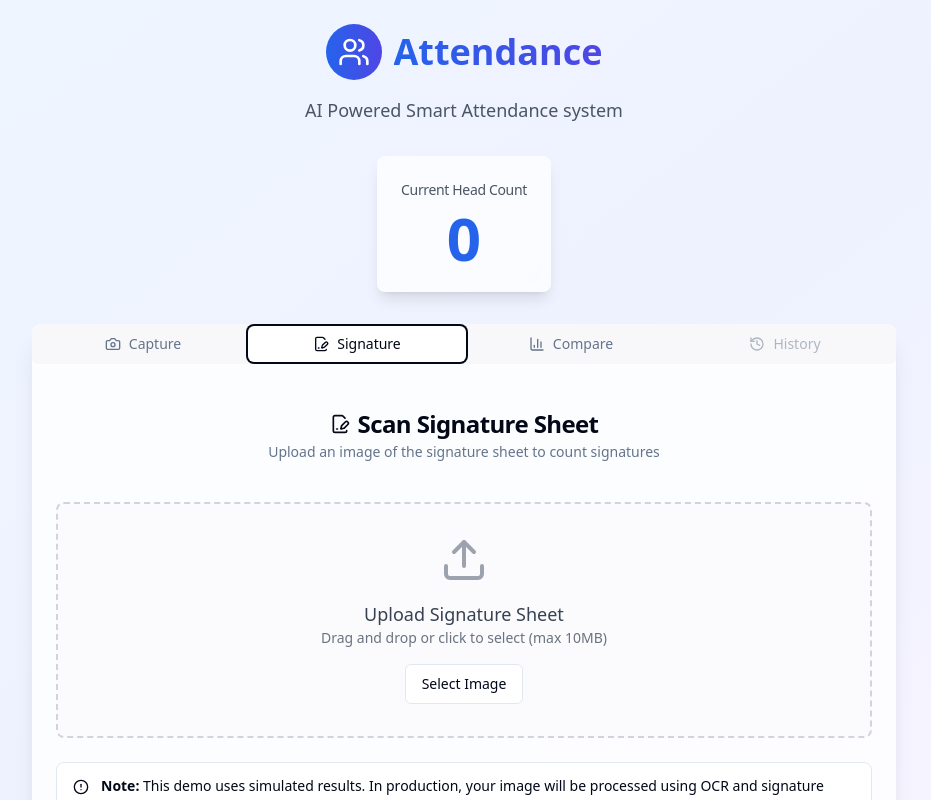
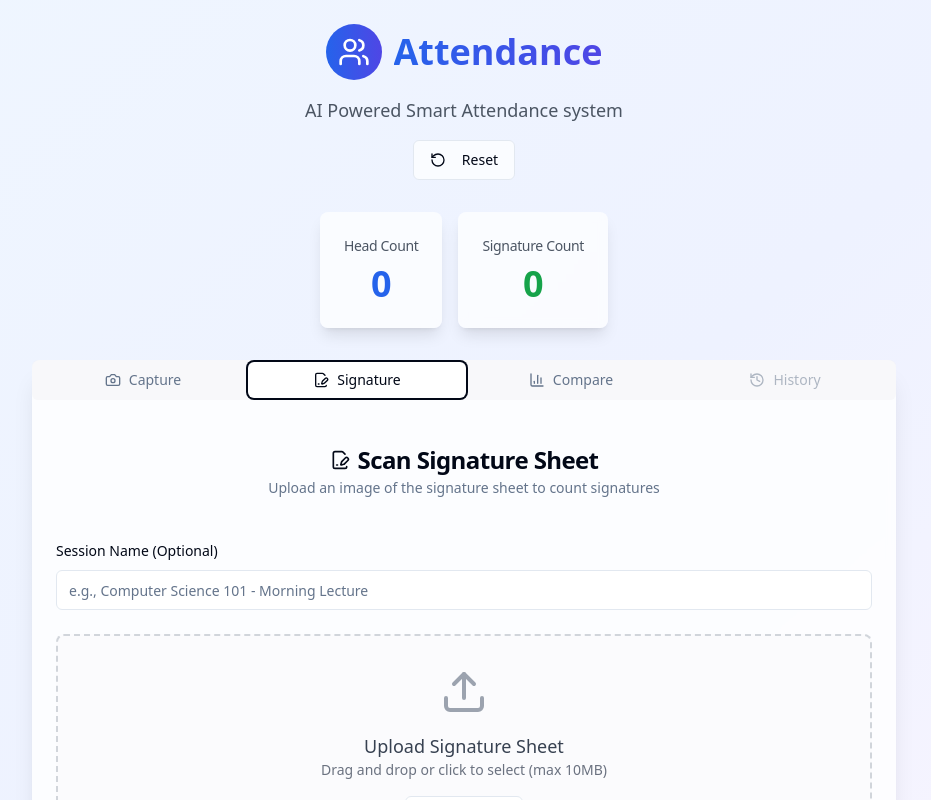
Before and after one commit to shampavi1/hall-vision-count, a React (Vite) app: page / in a window 1280 px wide. Both pictures are taken after a click on the tab "Signature". Shown: the top 800 px of the page, without its empty margins (176-1107 px from the left). Built offline with nearby package versions, Linux system fonts and the light colour scheme.

Commit message:
feat: Implement session name and counts
-   Added session name display to Capture, Signature, and Compare tabs.
-   Show head count and signature count after processing.
-   Display match status and mismatch count with color-coded accuracy in Compare tab.

```diff
--- a/src/components/AttendanceComparison.tsx
+++ b/src/components/AttendanceComparison.tsx
@@ -3,15 +3,19 @@ import { CheckCircle, XCircle, Users, FileSignature, Shield } from "lucide-react
 import { Button } from "../components/ui/button";
 import { Card, CardContent, CardHeader, CardTitle } from "../components/ui/card";
 import { Badge } from "../components/ui/badge";
+import { Input } from "../components/ui/input";
+import { Label } from "../components/ui/label";
 import { CountResult } from "../pages/Index";
 
 interface AttendanceComparisonProps {
   result: CountResult | null;
   onStoreRecord: () => void;
   isLoggedIn: boolean;
+  sessionName: string;
+  onSessionNameChange: (name: string) => void;
 }
 
-const AttendanceComparison = ({ result, onStoreRecord, isLoggedIn }: AttendanceComparisonProps) => {
+const AttendanceComparison = ({ result, onStoreRecord, isLoggedIn, sessionName, onSessionNameChange }: AttendanceComparisonProps) => {
   if (!result || result.signatureCount === undefined) {
     return (
       <div className="text-center py-12">
@@ -24,6 +28,20 @@ const AttendanceComparison = ({ result, onStoreRecord, isLoggedIn }: AttendanceC
 
   const isMatched = result.isMatched;
   const difference = Math.abs(result.headCount - result.signatureCount!);
+  const accuracy = isMatched ? 100 : Math.max(0, 100 - (difference / Math.max(result.headCount, result.signatureCount!) * 100));
+
+  // Color coding based on accuracy
+  const getAccuracyColor = (acc: number) => {
+    if (acc >= 95) return "text-green-600";
+    if (acc >= 80) return "text-yellow-600";
+    return "text-red-600";
+  };
+
+  const getAccuracyBg = (acc: number) => {
+    if (acc >= 95) return "bg-green-50 border-green-200";
+    if (acc >= 80) return "bg-yellow-50 border-yellow-200";
+    return "bg-red-50 border-red-200";
+  };
 
   return (
     <div className="space-y-6">
@@ -39,6 +57,17 @@ const AttendanceComparison = ({ result, onStoreRecord, isLoggedIn }: AttendanceC
       </CardHeader>
 
       <CardContent className="space-y-6">
+        {/* Session Name Input */}
+        <div className="space-y-2">
+          <Label htmlFor="session-name-comparison">Session Name (Optional)</Label>
+          <Input
+            id="session-name-comparison"
+            placeholder="e.g., Computer Science 101 - Morning Lecture"
+            value={sessionName}
+            onChange={(e) => onSessionNameChange(e.target.value)}
+          />
+        </div>
+
         {/* Comparison Results */}
         <div className="grid grid-cols-1 md:grid-cols-2 gap-4">
           <Card className="bg-blue-50 border-blue-200">
@@ -57,6 +86,16 @@ const AttendanceComparison = ({ result, onStoreRecord, isLoggedIn }: AttendanceC
             </CardContent>
           </Card>
         </div>
+
+        {/* Accuracy Display */}
+        <Card className={getAccuracyBg(accuracy)}>
+          <CardContent className="pt-6 text-center">
+            <div className={`text-4xl font-bold ${getAccuracyColor(accuracy)} mb-2`}>
+              {accuracy.toFixed(1)}%
+            </div>
+            <div className="text-sm text-gray-600">Accuracy</div>
+          </CardContent>
+        </Card>
 
         {/* Match Status */}
         <Card className={`${isMatched ? 'bg-green-50 border-green-200' : 'bg-red-50 border-red-200'}`}>
@@ -77,11 +116,11 @@ const AttendanceComparison = ({ result, onStoreRecord, isLoggedIn }: AttendanceC
                 <XCircle className="h-12 w-12 text-red-600 mx-auto" />
                 <h3 className="text-lg font-semibold text-red-800">Attendance Mismatch</h3>
                 <p className="text-red-700">
-                  {difference} {difference === 1 ? 'person' : 'people'} difference detected.
+                  <span className="font-bold text-xl">{difference}</span> {difference === 1 ? 'person' : 'people'} difference detected.
                   Please verify attendance manually.
                 </p>
                 <Badge className="bg-red-600 text-white">
-                  ⚠ Mismatch
+                  ⚠ {difference} Mismatch{difference !== 1 ? 'es' : ''}
                 </Badge>
               </div>
             )}
--- a/src/components/CameraCapture.tsx
+++ b/src/components/CameraCapture.tsx
@@ -11,12 +11,13 @@ import { toast } from "sonner";
 
 interface CameraCaptureProps {
   onCountComplete: (result: CountResult) => void;
+  sessionName: string;
+  onSessionNameChange: (name: string) => void;
 }
 
-const CameraCapture = ({ onCountComplete }: CameraCaptureProps) => {
+const CameraCapture = ({ onCountComplete, sessionName, onSessionNameChange }: CameraCaptureProps) => {
   const [selectedImage, setSelectedImage] = useState<string | null>(null);
   const [isProcessing, setIsProcessing] = useState(false);
-  const [sessionName, setSessionName] = useState("");
   const fileInputRef = useRef<HTMLInputElement>(null);
 
   const handleImageSelect = (event: React.ChangeEvent<HTMLInputElement>) => {
@@ -56,7 +57,6 @@ const CameraCapture = ({ onCountComplete }: CameraCaptureProps) => {
 
     // Reset form
     setSelectedImage(null);
-    setSessionName("");
     if (fileInputRef.current) {
       fileInputRef.current.value = "";
     }
@@ -84,7 +84,7 @@ const CameraCapture = ({ onCountComplete }: CameraCaptureProps) => {
             id="session-name"
             placeholder="e.g., Computer Science 101 - Morning Lecture"
             value={sessionName}
-            onChange={(e) => setSessionName(e.target.value)}
+            onChange={(e) => onSessionNameChange(e.target.value)}
           />
         </div>
 
--- a/src/components/SignatureScanner.tsx
+++ b/src/components/SignatureScanner.tsx
@@ -3,14 +3,18 @@ import { useState, useRef } from "react";
 import { FileSignature, Upload, Loader2, AlertCircle } from "lucide-react";
 import { Button } from "../components/ui/button";
 import { Card, CardContent, CardDescription, CardHeader, CardTitle } from "../components/ui/card";
+import { Input } from "../components/ui/input";
+import { Label } from "../components/ui/label";
 import { Alert, AlertDescription } from "../components/ui/alert";
 import { toast } from "sonner";
 
 interface SignatureScannerProps {
   onSignatureScanned: (result: { count: number; imageUrl: string }) => void;
+  sessionName: string;
+  onSessionNameChange: (name: string) => void;
 }
 
-const SignatureScanner = ({ onSignatureScanned }: SignatureScannerProps) => {
+const SignatureScanner = ({ onSignatureScanned, sessionName, onSessionNameChange }: SignatureScannerProps) => {
   const [selectedImage, setSelectedImage] = useState<string | null>(null);
   const [isProcessing, setIsProcessing] = useState(false);
   const fileInputRef = useRef<HTMLInputElement>(null);
@@ -64,6 +68,17 @@ const SignatureScanner = ({ onSignatureScanned }: SignatureScannerProps) => {
       </CardHeader>
 
       <CardContent className="space-y-6">
+        {/* Session Name Input */}
+        <div className="space-y-2">
+          <Label htmlFor="session-name-signature">Session Name (Optional)</Label>
+          <Input
+            id="session-name-signature"
+            placeholder="e.g., Computer Science 101 - Morning Lecture"
+            value={sessionName}
+            onChange={(e) => onSessionNameChange(e.target.value)}
+          />
+        </div>
+
         {/* Image Upload Area */}
         <div className="space-y-4">
           <div className="border-2 border-dashed border-gray-300 rounded-lg p-8 text-center bg-gray-50/50 hover:bg-gray-50 transition-colors">
--- a/src/pages/Index.tsx
+++ b/src/pages/Index.tsx
@@ -1,6 +1,6 @@
 
 import { useState } from "react";
-import { Camera, History, BarChart3, Users, FileSignature } from "lucide-react";
+import { Camera, History, BarChart3, Users, FileSignature, RotateCcw } from "lucide-react";
 import CameraCapture from "../components/CameraCapture";
 import SignatureScanner from "../components/SignatureScanner";
 import AttendanceComparison from "../components/AttendanceComparison";
@@ -28,10 +28,12 @@ const Index = () => {
   const [signatureResult, setSignatureResult] = useState<{ count: number; imageUrl: string } | null>(null);
   const [isLoggedIn, setIsLoggedIn] = useState(false);
   const [showLogin, setShowLogin] = useState(false);
+  const [sessionName, setSessionName] = useState("");
 
   const handleNewCount = (result: CountResult) => {
-    setCountResults(prev => [result, ...prev]);
-    setCurrentResult(result);
+    const resultWithSession = { ...result, sessionName: sessionName || undefined };
+    setCountResults(prev => [resultWithSession, ...prev]);
+    setCurrentResult(resultWithSession);
   };
 
   const handleSignatureScanned = (result: { count: number; imageUrl: string }) => {
@@ -48,6 +50,13 @@ const Index = () => {
       setCurrentResult(updatedResult);
       setActiveTab("comparison");
     }
+  };
+
+  const handleReset = () => {
+    setCurrentResult(null);
+    setSignatureResult(null);
+    setSessionName("");
+    setActiveTab("capture");
   };
 
   const handleStoreRecord = () => {
@@ -102,17 +111,40 @@ const Index = () => {
           <p className="text-lg text-gray-600 max-w-2xl mx-auto">
             AI Powered Smart Attendance system
           </p>
+
+          {/* Reset Button */}
+          <div className="mt-4">
+            <Button
+              onClick={handleReset}
+              variant="outline"
+              className="bg-white/70 backdrop-blur-sm"
+            >
+              <RotateCcw className="h-4 w-4 mr-2" />
+              Reset
+            </Button>
+          </div>
         </div>
 
-        {/* Head Count Display */}
-        <div className="flex justify-center mb-8">
+        {/* Head Count and Signature Count Display */}
+        <div className="flex justify-center gap-4 mb-8">
           <Card className="bg-white/70 backdrop-blur-sm border-0 shadow-lg">
             <CardHeader className="pb-2">
-              <CardTitle className="text-sm font-medium text-gray-600 text-center">Current Head Count</CardTitle>
+              <CardTitle className="text-sm font-medium text-gray-600 text-center">Head Count</CardTitle>
             </CardHeader>
             <CardContent>
-              <div className="text-6xl font-bold text-blue-600 text-center">
+              <div className="text-4xl font-bold text-blue-600 text-center">
                 {currentResult?.headCount || 0}
+              </div>
+            </CardContent>
+          </Card>
+
+          <Card className="bg-white/70 backdrop-blur-sm border-0 shadow-lg">
+            <CardHeader className="pb-2">
+              <CardTitle className="text-sm font-medium text-gray-600 text-center">Signature Count</CardTitle>
+            </CardHeader>
+            <CardContent>
+              <div className="text-4xl font-bold text-green-600 text-center">
+                {signatureResult?.count || 0}
               </div>
             </CardContent>
           </Card>
@@ -145,11 +177,19 @@ const Index = () => {
             </TabsList>
 
             <TabsContent value="capture" className="mt-6">
-              <CameraCapture onCountComplete={handleNewCount} />
+              <CameraCapture
+                onCountComplete={handleNewCount}
+                sessionName={sessionName}
+                onSessionNameChange={setSessionName}
+              />
             </TabsContent>
 
             <TabsContent value="signature" className="mt-6">
-              <SignatureScanner onSignatureScanned={handleSignatureScanned} />
+              <SignatureScanner
+                onSignatureScanned={handleSignatureScanned}
+                sessionName={sessionName}
+                onSessionNameChange={setSessionName}
+              />
               {currentResult && signatureResult && (
                 <div className="mt-6 text-center">
                   <Button
@@ -168,6 +208,8 @@ const Index = () => {
                 result={currentResult}
                 onStoreRecord={handleStoreRecord}
                 isLoggedIn={isLoggedIn}
+                sessionName={sessionName}
+                onSessionNameChange={setSessionName}
               />
             </TabsContent>
 
```
